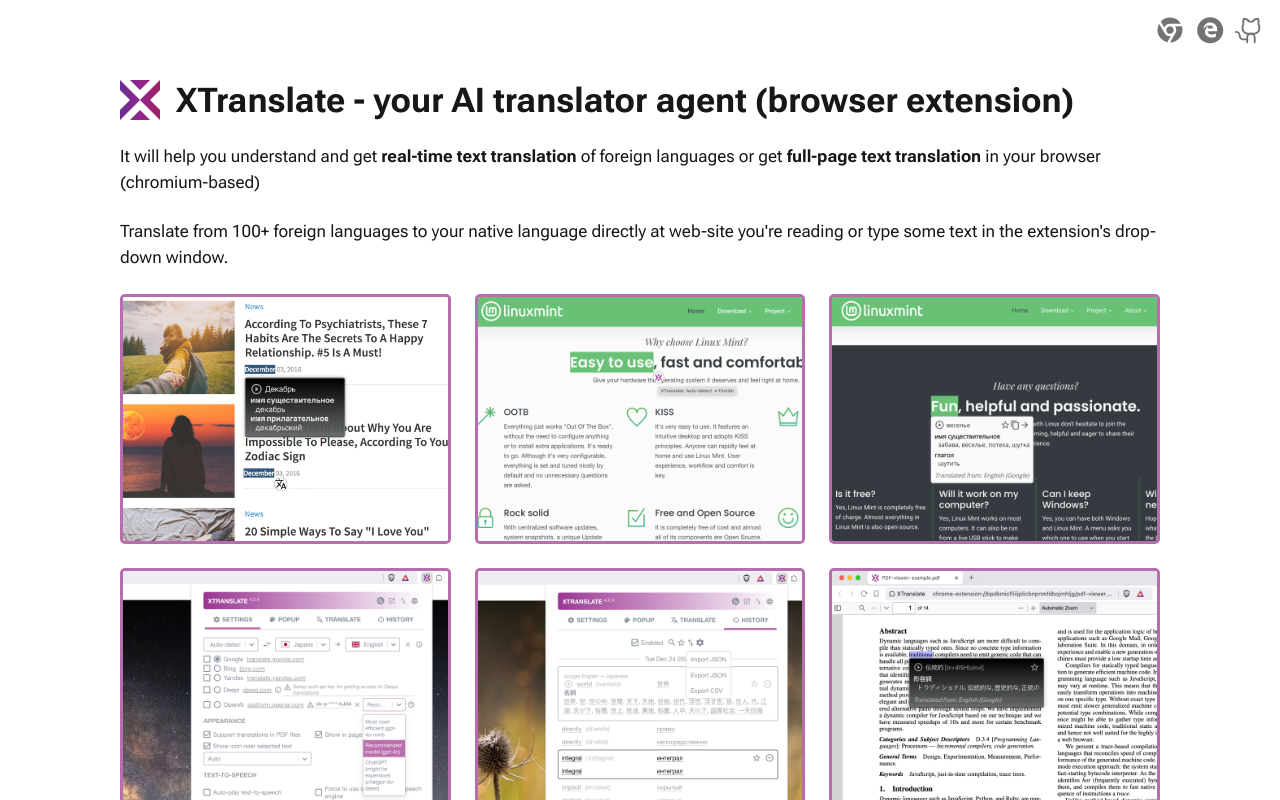
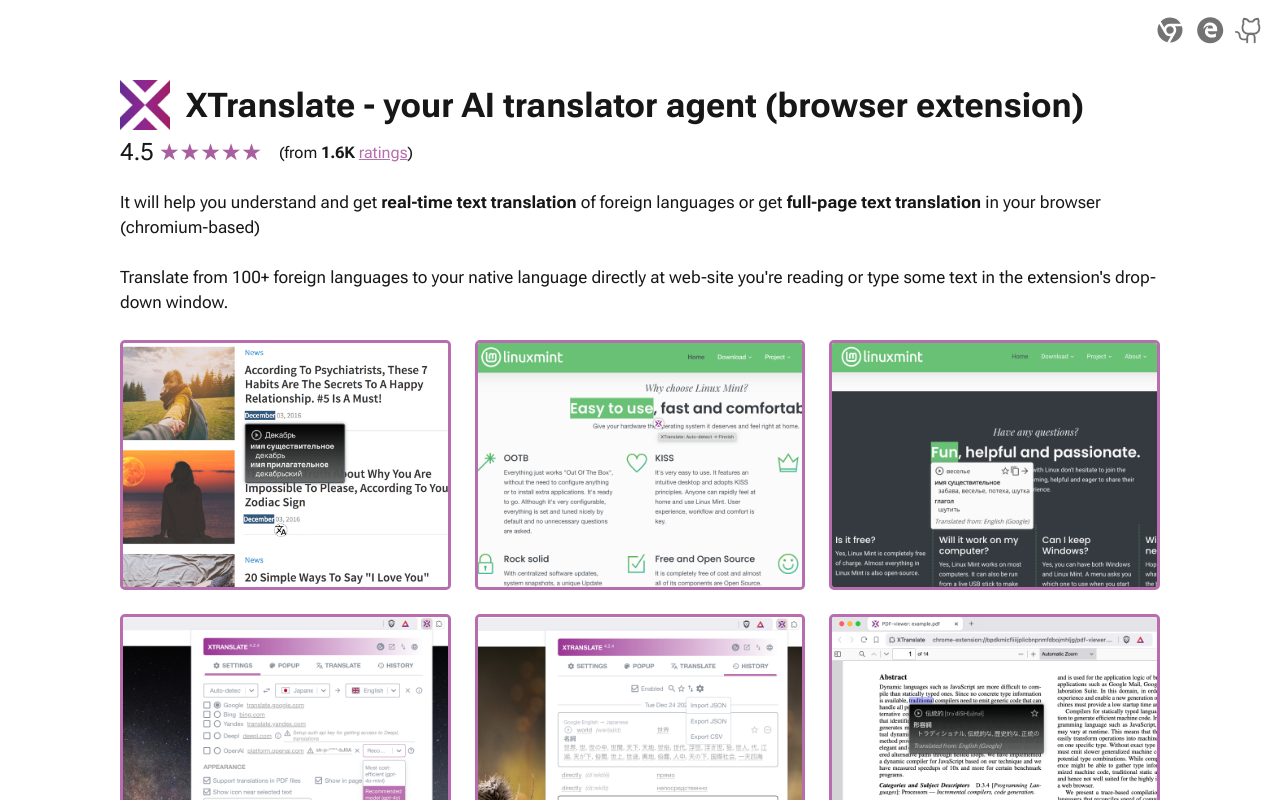
Before and after one commit to ixrock/xtranslate-website, a Next.js app: page / in a window 1280 px wide. Shown: the top 800 px of the page. Built offline with nearby package versions, Linux system fonts and the light colour scheme.

Commit message:
refactoring: added rating block

```diff
--- /dev/null
+++ b/src/app/components/index.ts
@@ -0,0 +1,5 @@
+export * from "./photo-preview"
+export * from "./photo-previews"
+export * from "./loading-indicator"
+export * from "./dialog"
+export * from "./rating"
--- a/src/app/components/photo-preview.tsx
+++ b/src/app/components/photo-preview.tsx
@@ -13,7 +13,7 @@
   onClick?: (evt: React.MouseEvent) => void;
 }
 
-export default function PhotoPreview(props: PhotoPreviewProps) {
+export function PhotoPreview(props: PhotoPreviewProps) {
   const { src, className = "", alt, title = alt, onClick } = props;
 
   return (
@@ -30,3 +30,5 @@
     </>
   )
 }
+
+export default PhotoPreview;
--- a/src/app/components/photo-previews.tsx
+++ b/src/app/components/photo-previews.tsx
@@ -5,14 +5,13 @@
 import { action, runInAction } from "mobx";
 import { observer, useLocalObservable } from "mobx-react";
 import Image from "next/image";
-import { LoadingIndicator } from "@/app/components/loading-indicator";
-import { Dialog } from "@/app/components/dialog";
-import PhotoPreview, { PhotoPreviewProps } from "@/app/components/photo-preview";
+import { LoadingIndicator, Dialog, PhotoPreview, PhotoPreviewProps } from "@/app/components";
 
 export interface PhotoPreviewsProps {
   images: PhotoPreviewProps[];
 }
 
+// TODO: add [<][>] navigation in full-screen mode
 export const PhotoPreviews = observer(({ images }: PhotoPreviewsProps) => {
   const store = useLocalObservable(() => ({
     imageReady: false,
--- a/src/app/components/rating.module.css
+++ b/src/app/components/rating.module.css
@@ -1,34 +1,41 @@
 .rating {
-  --starSize: 24px;
-  --spaceBetween: 3px;
-  --boxSize: calc(var(--starSize) + var(--spaceBetween));
-  --colorActive: black;
+  --starSize: 23px;
+  --colorActive: var(--linkColor);
   --colorInactive: lightgray;
 
   position: relative;
+  display: flex;
+  gap: 5px;
   font-size: var(--starSize);
-  height: var(--starSize);
-  display: inline-block;
-  pointer-events: none;
-  user-select: none;
 }
 
-.stars {
-  position: absolute;
-  height: inherit;
+.rateValue {
+  font-size: x-large;
+}
+
+.totalReviews {
+  font-size: medium;
+}
+
+.starsWrapper {
+  position: relative;
+  min-width: calc(var(--starSize) * 5);
+  min-height: var(--starSize);
+}
+
+.star {
+  --color: var(--colorInactive);
+
+  width: calc(var(--starSize) * var(--rate, 5));
+  color: var(--color);
   overflow: hidden;
-  width: calc(var(--boxSize) * var(--rate, 5));
+  user-select: none;
 
-  &::before {
-    --color: var(--colorInactive);
-    --shadow: drop-shadow(var(--boxSize) 0 var(--color));
+  &.active {
+    --color: var(--colorActive);
 
-    content: "★";
-    color: var(--color);
-    filter: var(--shadow) var(--shadow) var(--shadow) var(--shadow);
-  }
-
-  &.active::before {
-    --color: var(--colorActive)
+    position: absolute;
+    left: 0;
+    top: 0;
   }
 }
--- a/src/app/components/rating.tsx
+++ b/src/app/components/rating.tsx
@@ -3,20 +3,29 @@
 
 export interface RatingProps {
   className?: string;
-  value: number; /* rating from 1 to 5 */
+  rateValue: number; /* rating from 1 to 5 */
+  totalRatingsCount: number | string; /* e.g. 1.5K */
 }
 
 export function Rating(props: RatingProps) {
-  const { value, className = "" } = props;
+  const { rateValue, totalRatingsCount, className = "" } = props;
+  const starsContent = "★".repeat(5);
 
   const cssVars = {
-    "--rate": value,
+    "--rate": rateValue,
   } as React.CSSProperties;
 
   return (
     <div className={`${styles.rating} ${className}`}>
-      <div className={styles.stars}/>
-      <div className={`${styles.stars} ${styles.active}`} style={cssVars}/>
+      <div className={styles.rateValue}>{rateValue}</div>
+      <div className={styles.starsWrapper}>
+        <div className={styles.star}>{starsContent}</div>
+        <div className={`${styles.star} ${styles.active}`} style={cssVars}>{starsContent}</div>
+      </div>
+      <div className={styles.totalReviews}>
+        (from <b>{totalRatingsCount}</b>{" "}
+        <a href="https://chromewebstore.google.com/detail/xtranslate/gfgpkepllngchpmcippidfhmbhlljhoo/reviews" target="_blank">ratings</a>)
+      </div>
     </div>
   );
 }
--- a/src/app/page.module.css
+++ b/src/app/page.module.css
@@ -9,10 +9,11 @@
   align-items: center;
   gap: 1rem;
   text-align: center;
+  margin-bottom: 10px;
 }
 
 .logo {
-  --iconSize: 40px;
+  --iconSize: 50px;
   width: var(--iconSize);
   height: var(--iconSize);
 }
--- a/src/app/page.tsx
+++ b/src/app/page.tsx
@@ -1,7 +1,6 @@
 import styles from "./page.module.css";
-import PhotoPreviews from "@/app/components/photo-previews";
+import { Rating, PhotoPreviews } from "@/app/components";
 
-// TODO: add testimonials block
 export default function Home() {
   return (
     <div className={styles.page}>
@@ -28,6 +27,8 @@
         <h1>XTranslate - your AI translator agent (browser extension)</h1>
       </header>
 
+      <Rating rateValue={4.5} totalRatingsCount="1.6K"/>
+
       <p>It will help you understand and get <b>real-time text translation</b> of foreign languages or get <b>full-page text translation</b> in your browser (chromium-based)</p>
       <p>
         Translate from 100+ foreign languages to your native language directly at web-site you're reading or
@@ -41,8 +42,8 @@
         { src: "/sshots/app_settings.png", alt: "Configure extension app settings" },
         { src: "/sshots/app_history_tab.png", alt: "History of translations with import/export in JSON-format" },
         { src: "/sshots/pdf_translation.png", alt: "Translate foreign texts in PDF files" },
-        { src: "/sshots/app_popup_customization.png", alt: "Configure theme and customize translation popup" },
-        { src: "/sshots/app_translate_tab.png", alt: "Input text and get translation from main app window" },
+        { src: "/sshots/app_popup_customization.png", alt: "Configure theme, customize translation popup + dark theme app window" },
+        { src: "/sshots/app_translate_tab.png", alt: "Input text and get translation from main app window + choose your UI localization" },
       ]}
       />
 
```
